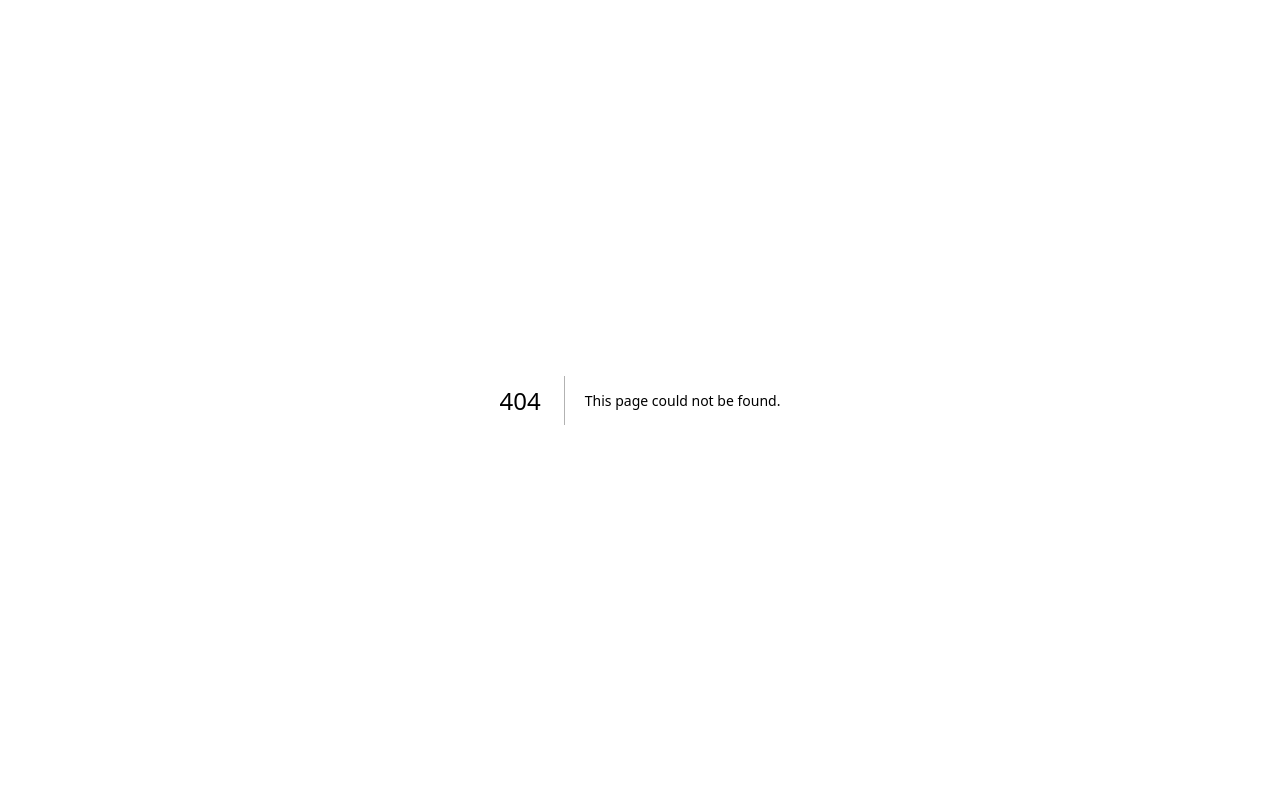
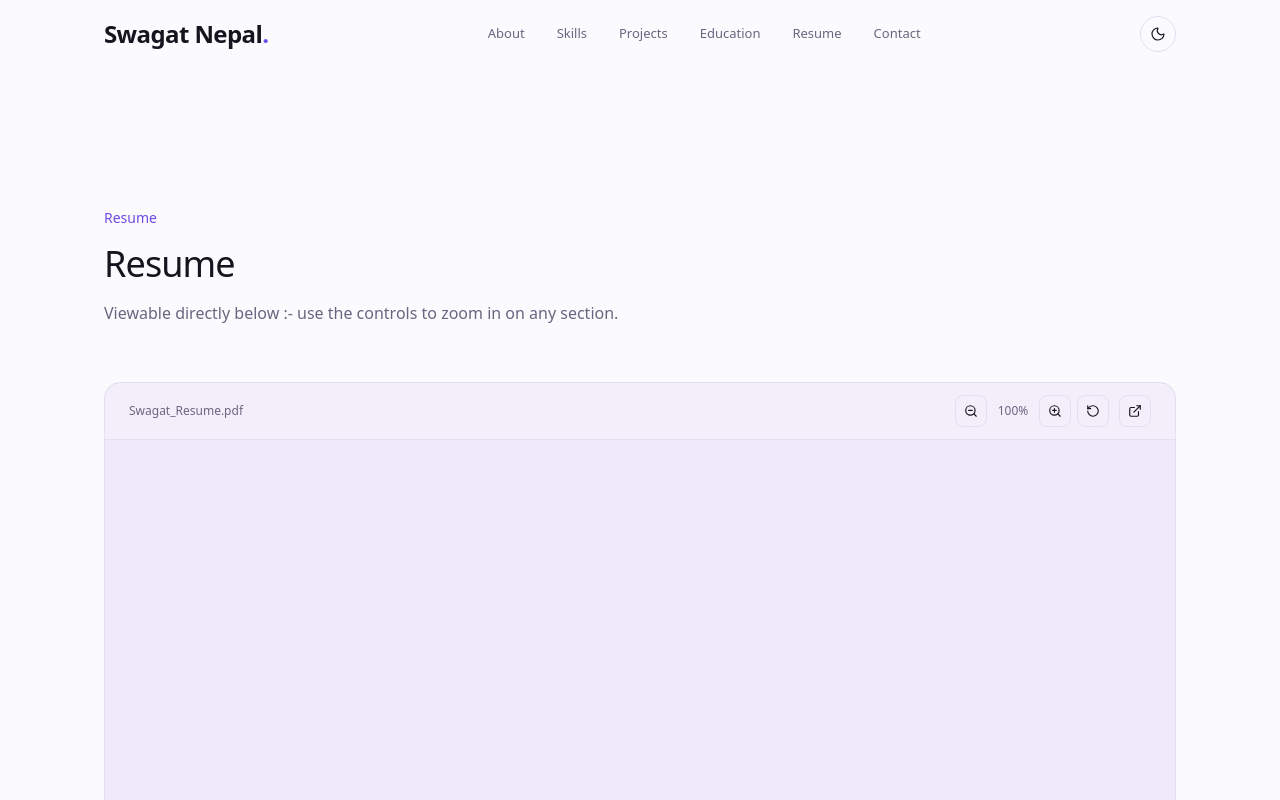
Before and after one commit to swagat017/Personal-Portfolio, a Next.js app: page /resume in a window 1280 px wide. Before the commit this address had no page. Shown: the top 800 px of the page. Built offline with nearby package versions, Linux system fonts and the light colour scheme.

Commit message:
view resume system changed

```diff
--- a/src/app/page.tsx
+++ b/src/app/page.tsx
@@ -5,7 +5,6 @@ import { About } from "@/components/sections/about";
 import { Skills } from "@/components/sections/skills";
 import { Projects } from "@/components/sections/projects";
 import { Education } from "@/components/sections/education";
-import { Resume } from "@/components/sections/resume";
 import { Contact } from "@/components/sections/contact";
 
 export default function Home() {
@@ -18,7 +17,6 @@ export default function Home() {
         <Skills />
         <Projects />
         <Education />
-        <Resume />
         <Contact />
       </main>
       <Footer />
--- /dev/null
+++ b/src/app/resume/page.tsx
@@ -0,0 +1,15 @@
+import { Navbar } from "@/components/layout/navbar";
+import { Footer } from "@/components/layout/footer";
+import { Resume } from "@/components/sections/resume";
+
+export default function ResumePage() {
+    return (
+        <>
+            <Navbar />
+            <main className="pt-20">
+                <Resume />
+            </main>
+            <Footer />
+        </>
+    );
+}
--- a/src/components/layout/footer.tsx
+++ b/src/components/layout/footer.tsx
@@ -4,10 +4,10 @@ import { GithubIcon, LinkedinIcon } from "@/components/ui/social-icons";
 import { personal } from "@/lib/data";
 
 const quickLinks = [
-  { href: "#about", label: "About" },
-  { href: "#projects", label: "Projects" },
-  { href: "#education", label: "Education" },
-  { href: "#contact", label: "Contact" },
+  { href: "/#about", label: "About" },
+  { href: "/#projects", label: "Projects" },
+  { href: "/#education", label: "Education" },
+  { href: "/#contact", label: "Contact" },
 ];
 
 export function Footer() {
--- a/src/components/layout/navbar.tsx
+++ b/src/components/layout/navbar.tsx
@@ -7,12 +7,12 @@ import { ThemeToggle } from "@/components/theme/theme-toggle";
 import { personal } from "@/lib/data";
 
 const links = [
-  { href: "#about", label: "About" },
-  { href: "#skills", label: "Skills" },
-  { href: "#projects", label: "Projects" },
-  { href: "#education", label: "Education" },
-  { href: "#resume", label: "Resume" },
-  { href: "#contact", label: "Contact" },
+  { href: "/#about", label: "About" },
+  { href: "/#skills", label: "Skills" },
+  { href: "/#projects", label: "Projects" },
+  { href: "/#education", label: "Education" },
+  { href: "/resume", label: "Resume" },
+  { href: "/#contact", label: "Contact" },
 ];
 
 export function Navbar() {
@@ -29,6 +29,7 @@ export function Navbar() {
 
   useEffect(() => {
     const sections = links
+      .filter((l) => l.href.startsWith("#"))
       .map((l) => document.querySelector(l.href))
       .filter(Boolean) as Element[];
 
@@ -57,7 +58,7 @@ export function Navbar() {
     >
       <nav className="mx-auto flex max-w-6xl items-center justify-between px-6 py-4 sm:px-8 lg:px-10">
         <a
-          href="#hero"
+          href="/"
           className="inline-block font-display text-2xl font-semibold tracking-tight text-ink transition-all duration-300 hover:scale-110 hover:[text-shadow:0_0_16px_var(--violet)]"
         >
           {personal.name}
--- a/src/components/sections/hero.tsx
+++ b/src/components/sections/hero.tsx
@@ -108,7 +108,7 @@ export function Hero() {
             transition={{ duration: 0.7, delay: 0.5, ease: [0.16, 1, 0.3, 1] }}
             className="mt-9 flex flex-wrap items-center gap-4"
           >
-            <Button href="#resume" variant="secondary">
+            <Button href="/resume" variant="primary">
               View Resume
             </Button>
             <Button href="#contact" variant="secondary">
```
